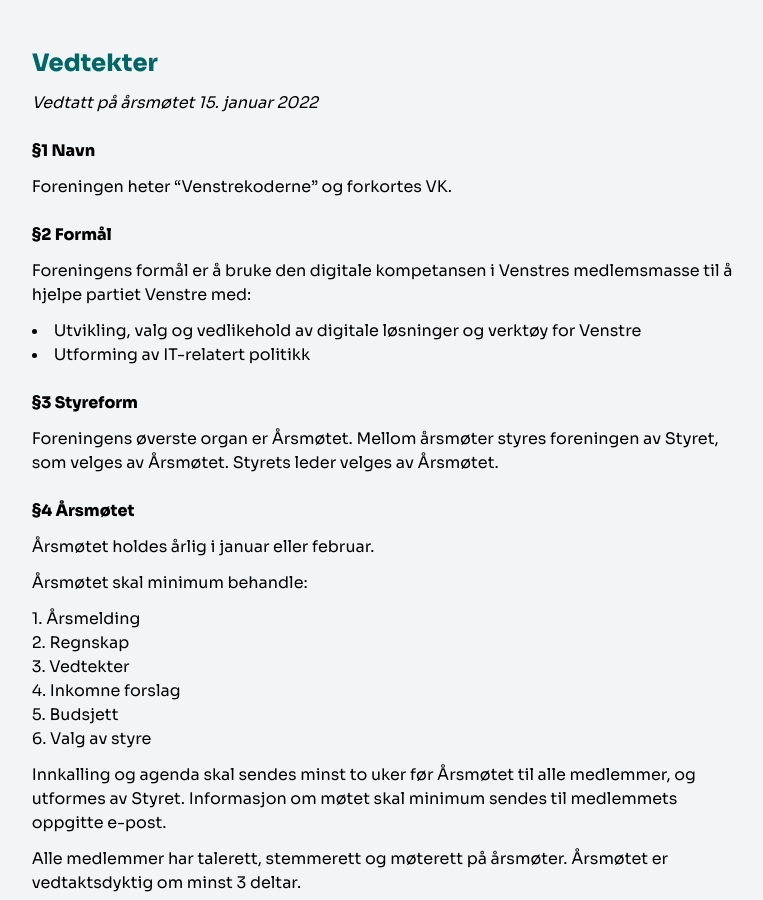
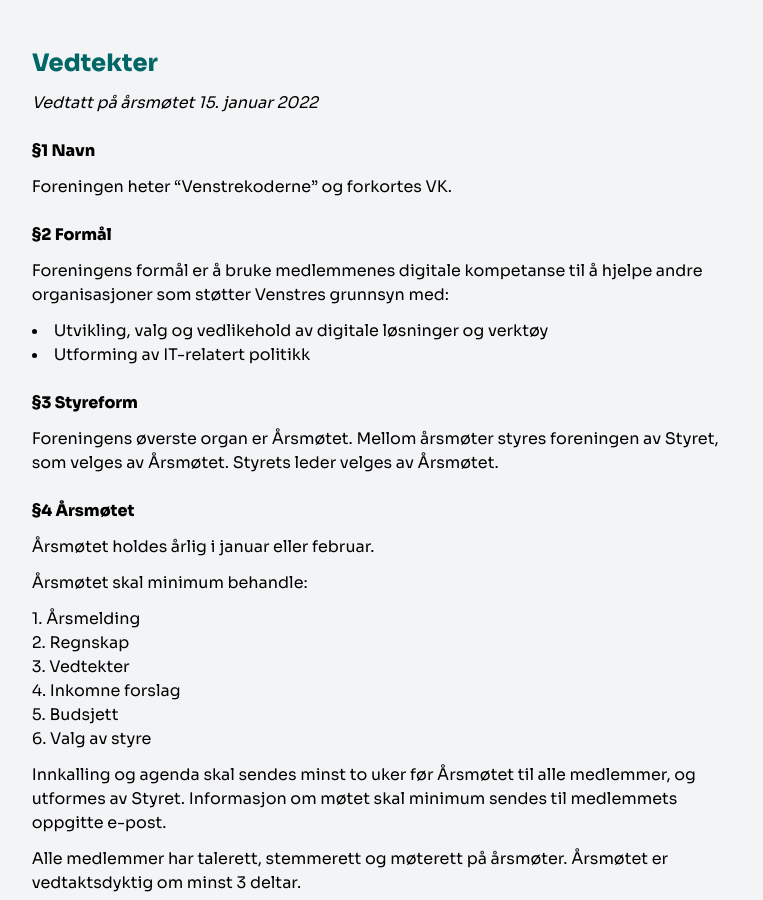
Before and after one commit to Venstrekoderne/venstrekoderne.github.io, a Jekyll site: the page built from index.md, in a window 1280 px wide and 900 px high, scrolled down 3177 px. Shown: the whole window, without its empty margins (254-1017 px from the left). Built offline with Jekyll 4.4.1, drawn with Linux system fonts in a browser that asks for light colours; our own code applies the rules of GitHub Pages for plain Markdown files.

Commit message:
Forslag 1

```diff
--- a/_includes/vedtekter.html
+++ b/_includes/vedtekter.html
@@ -10,10 +10,10 @@
 
   <h3>§2 Formål</h3>
 
-  <p>Foreningens formål er å bruke den digitale kompetansen i Venstres medlemsmasse til å hjelpe partiet Venstre med:</p>
+  <p>Foreningens formål er å bruke medlemmenes digitale kompetanse til å hjelpe andre organisasjoner som støtter Venstres grunnsyn med:</p>
 
   <ul>
-    <li>Utvikling, valg og vedlikehold av digitale løsninger og verktøy for Venstre</li>
+    <li>Utvikling, valg og vedlikehold av digitale løsninger og verktøy</li>
     <li>Utforming av IT-relatert politikk</li>
   </ul>
 
```
